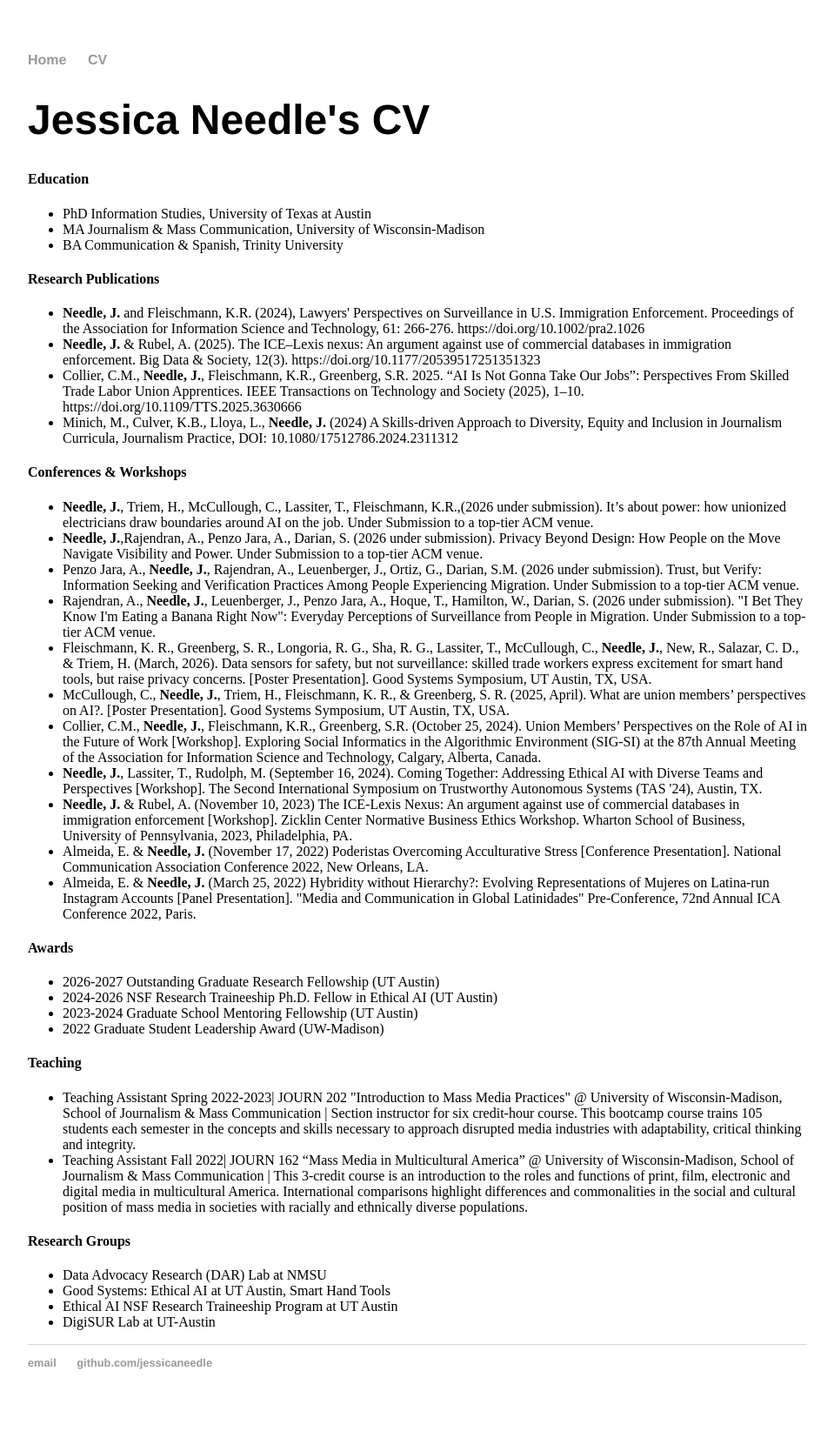
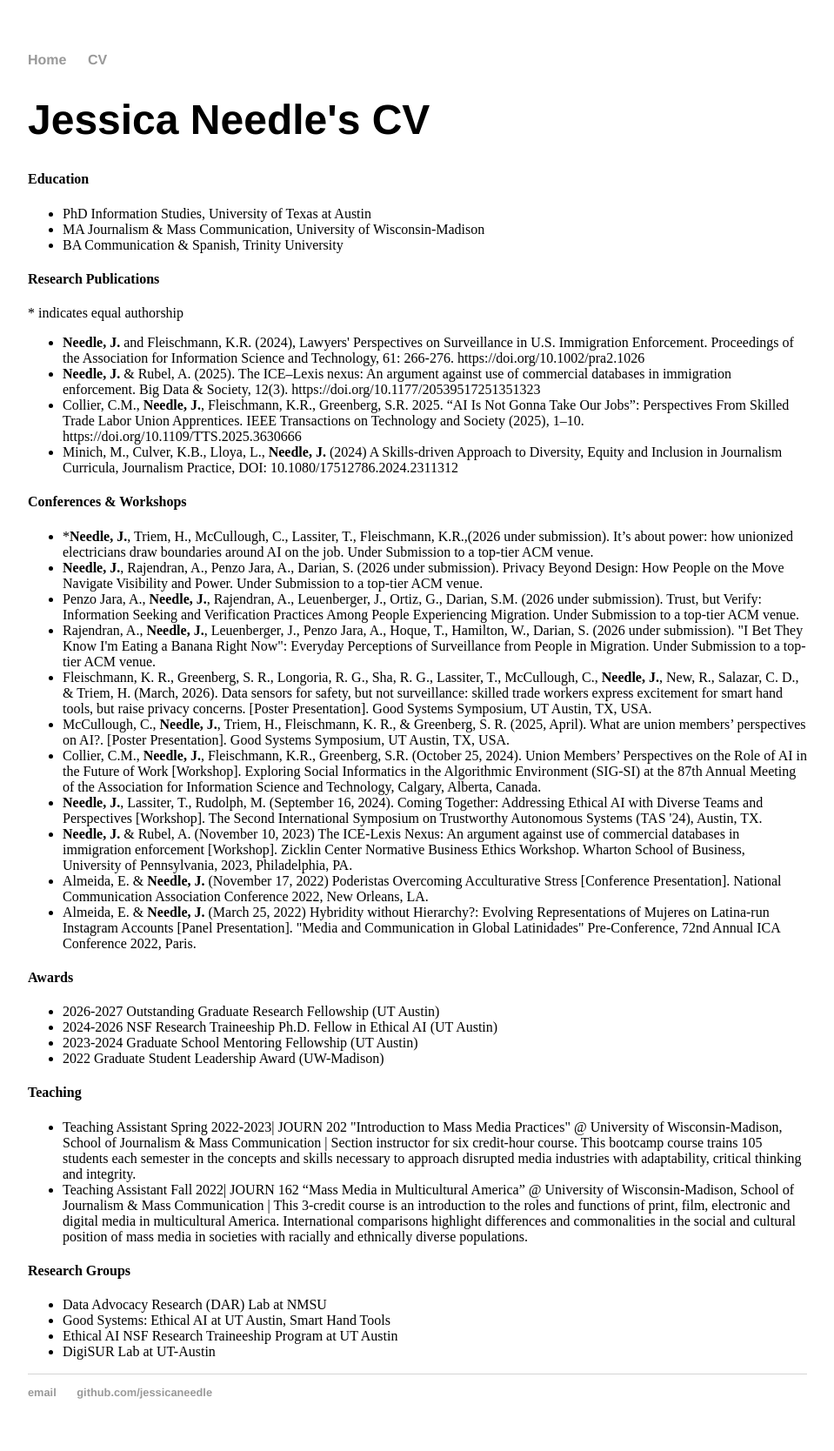
Before and after one commit to jessicaneedle/jessicaneedle.github.io, a Jekyll site: the page built from cv/index.html, in a window 1280 px wide. Shown: the whole page at 87% size, without its empty margins (160-1119 px from the left). Built offline with Jekyll 4.4.1, drawn with Linux system fonts in a browser that asks for light colours; before the commit the page ends 1634 px from its top, so only the background shows below that.

```diff
--- a/cv/index.html
+++ b/cv/index.html
@@ -12,6 +12,7 @@ title: Jessica Needle
           </ul>
 
         <h4>Research Publications</h4>
+		* indicates equal authorship
 	<ul>
 		<li><b>Needle, J.</b> and Fleischmann, K.R. (2024), Lawyers' Perspectives on Surveillance in U.S. Immigration Enforcement. Proceedings of the Association for Information Science and Technology, 61: 266-276. https://doi.org/10.1002/pra2.1026</li>
 		<li><b>Needle, J.</b> & Rubel, A. (2025). The ICE–Lexis nexus: An argument against use of commercial databases in immigration enforcement. Big Data & Society, 12(3). https://doi.org/10.1177/20539517251351323 </li>
@@ -21,8 +22,8 @@ title: Jessica Needle
 
 	<h4>Conferences & Workshops</h4>
 	<ul>
-		<li><b>Needle, J.</b>, Triem, H., McCullough, C., Lassiter, T., Fleischmann, K.R.,(2026 under submission). It’s about power: how unionized electricians draw boundaries around AI on the job. Under Submission to a top-tier ACM venue.</li>
-		<li><b>Needle, J.</b>,Rajendran, A., Penzo Jara, A., Darian, S. (2026 under submission). Privacy Beyond Design: How People on the Move Navigate Visibility and Power. Under Submission to a top-tier ACM venue.</li>
+		<li>*<b>Needle, J.</b>, Triem, H., McCullough, C., Lassiter, T., Fleischmann, K.R.,(2026 under submission). It’s about power: how unionized electricians draw boundaries around AI on the job. Under Submission to a top-tier ACM venue.</li>
+		<li><b>Needle, J.</b>, Rajendran, A., Penzo Jara, A., Darian, S. (2026 under submission). Privacy Beyond Design: How People on the Move Navigate Visibility and Power. Under Submission to a top-tier ACM venue.</li>
 		<li>Penzo Jara, A., <b>Needle, J.</b>, Rajendran, A., Leuenberger, J.,  Ortiz, G., Darian, S.M. (2026 under submission). Trust, but Verify: Information Seeking and Verification Practices Among People Experiencing Migration. Under Submission to a top-tier ACM venue.</li>
 		<li>Rajendran, A., <b>Needle, J.</b>, Leuenberger, J., Penzo Jara, A., Hoque, T., Hamilton, W., Darian, S. (2026 under submission). "I Bet They Know I'm Eating a Banana Right Now": Everyday Perceptions of Surveillance from People in Migration. Under Submission to a top-tier ACM venue.</li>
 		<li>Fleischmann, K. R., Greenberg, S. R., Longoria, R. G., Sha, R. G., Lassiter, T., McCullough, C., <b>Needle, J.</b>, New, R., Salazar, C. D., & Triem, H. (March, 2026). Data sensors for safety, but not surveillance: skilled trade workers express excitement for smart hand tools, but raise privacy concerns. [Poster Presentation]. Good Systems Symposium, UT Austin, TX, USA.</li>
```
